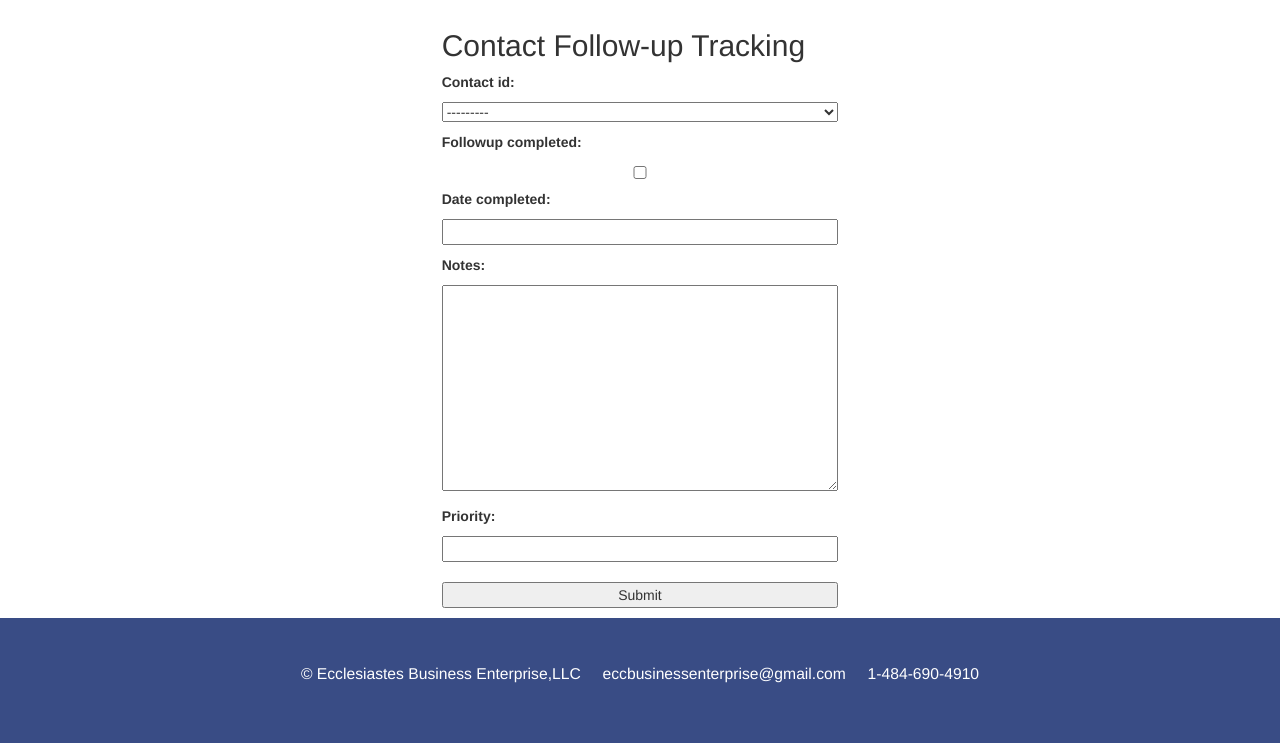
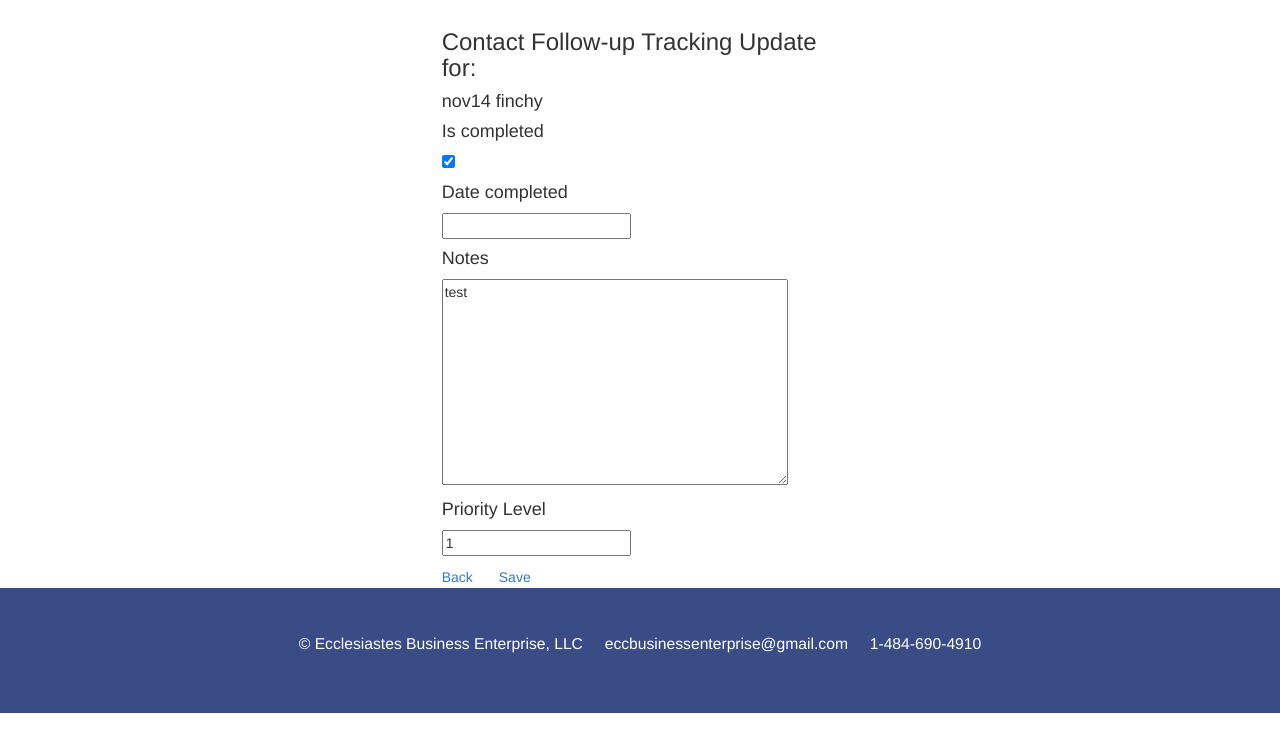
Before and after one commit to shizz0078/ecclesiastes, a Django app: page /followup/edit/2/ in a window 1280 px wide. Shown: the part 51-800 px from the top of the page. Run offline with Django 3.2, Linux system fonts and the light colour scheme; a user stored in the database is signed in; data comes from the database, SQL or seed files in the repository; both versions use the stored data as it was after the commit; some libraries are stand-ins or nearby versions.

Commit message:
as of dec1 midnight

```diff
--- a/ecclesiastes/urls.py
+++ b/ecclesiastes/urls.py
@@ -13,10 +13,13 @@ Including another URLconf
     1. Import the include() function: from django.conf.urls import url, include
     2. Add a URL to urlpatterns:  url(r'^blog/', include('blog.urls'))
 """
-from django.conf.urls import include, url
+from django.conf.urls import url, include
 from django.contrib import admin
 from website import views
 import django.contrib.auth.views
+from django.views.generic import ListView, DetailView
+from website.models import ContactStatus
+from django.contrib.auth.decorators import login_required, permission_required
 
 
 urlpatterns = [
@@ -27,5 +30,11 @@ urlpatterns = [
     url(r'^admin/', admin.site.urls),
     url(r'^accounts/login/', django.contrib.auth.views.login, name='login'),
     url(r'^accounts/logout/', views.logout, name='logout'),
-    url(r'^followup/', views.followup, name='followup')
+    url(r'^followup/(?P<pk>(\d+))/$', views.FollowUpDetailView.as_view(), name='detail'),
+    url(r'^followup/edit/(?P<pk>(\d+))/$', views.FollowUpUpdateView.as_view(), name='edit'),
+    url(r'^followup/$', ListView.as_view(queryset=ContactStatus.objects.all().order_by("id"), template_name='followup/followup.html'),name='followup'),
+
+    #url(r'^followup/', login_required(ListView.as_view(queryset=ContactStatus.objects.all().order_by("id"), template_name='followup/followup.html')))
+    #url(r'^website/followup/', FollowupListView.as_view(), name='contactstatus-list')
+    #url(r'^followup/', views.followup, name='followup')
 ]
--- a/website/models.py
+++ b/website/models.py
@@ -56,5 +56,8 @@ class ContactStatus(models.Model):
 	notes = models.TextField(max_length=500)
 	priority = models.IntegerField()
 
+	def save(self):
+		super(ContactStatus, self).save()
+
 	def __str__(self):
 		return self.contact_id.first_name + " " + self.contact_id.first_name
--- a/website/static/content/site.css
+++ b/website/static/content/site.css
@@ -73,7 +73,7 @@ body{
 }
 
 #navbar li.active a{
-	background-color: #f1c066;
+	background-color: #f1c066; /*f1c066*/
 }
 
 .logo-small {
@@ -152,7 +152,7 @@ body{
 }
 
 .row-color-gold{
-	background-color: #eac383; /*light version of active link color another is edbc6e*/
+	background-color: #eac383; /*light version of active link color another is edbc6e    eac383*/
 }
 
 .row-color-darkPurple{
@@ -248,3 +248,15 @@ body{
 	margin-top:10px;
 	margin-bottom: 10px;
 }
+
+#contact_detail_tbl td a, #contactstatus_form_edit_tbl td a{
+	padding-right: 20px;
+}
+
+.submit_btn_likelink{
+	background: none;
+	text-decoration: none;
+	border:none;
+	cursor: pointer;
+	color:#337ab7;
+}
--- a/website/templates/home/index.html
+++ b/website/templates/home/index.html
@@ -74,7 +74,7 @@
       <!--<p>Lorem ipsum dolor sit amet..</p>-->
     </div>
     <div class="col-sm-6">
-      <span class="glyphicon glyphicon-user logo-small"></span>
+      <a href="#vadmin_asst" class="glyphicon glyphicon-user logo-small"></a>
       <h4>Virtual Administrative Assistance</h4>
       <!--<p>Lorem ipsum dolor sit amet..</p>-->
     </div>
@@ -141,7 +141,7 @@
             <h4 id="smbiz_section" class="col-headers">Small Business/Nonprofit Consultation</h4>
             <p>Following an in-depth consultation meeting to discuss organization goals and current operational procedures, client will receive a written assessment report that outlines recommended steps to effectively implement strategic goals and boost operational efficiency. Our assessment will also identify the tasks that can be delegated to a virtual administrative assistance service to save valuable resources.</p>
           </div>
-            <div class="col-lg-6">
+            <div id="vadmin_asst" class="col-lg-6">
             <h4 class="col-headers">Virtual Administrative Assistance</h4>
             <p>Delegate administrative tasks to our devoted team and access a reliable, efficient resource to handle specific tasks. The time that your organization saves in task delegation frees up resources for serving your clients and community.</p>
           </div>
@@ -158,7 +158,7 @@
           </div>
         <div class="col-lg-8" style="height: 10em;">
        <h2 class="featurette-heading text-center"><span class="font-color-white">Careers</span></h2>
-        <p class="lead">No open positions are available at this time. Check back soon.</p>
+        <p class="lead text-center">No open positions are available at this time. Check back soon.</p>
         </div>
 
         <div class="col-lg-2">
--- a/website/templates/shared/base.html
+++ b/website/templates/shared/base.html
@@ -1,4 +1,3 @@
-
 <!DOCTYPE html>
 <html lang="en">
   <head>
@@ -55,10 +54,7 @@
         </nav>
         <h3 class="text-muted">Ecclesiastes</h3>
       </div>-->
-      {% url '/' as root_url %}
-      {% url 'home' as home_url %}
-      {% url 'contact' as contact_url %}
-      {% url 'knowledge' as knowledge_url %}
+
 
       <nav class="navbar navbar-default navbar-fixed-top navbar-custom">
           <div class="container">
@@ -74,8 +70,9 @@
             </div>
             <div id="navbar" class="navbar-collapse collapse">
               <ul class="nav navbar-nav">
-                <li {% if request.get_full_path == home_url or request.path == '/'%} class="active" {% endif %} ><a href="{% url 'home' %}">Home</a></li>
-                <li {% if request.get_full_path == contact_url %} class="active" {% endif %} ><a href="{% url 'contact' %}">Contact</a></li>
+                <li {% if 'home' in request.path or request.path == '/'%} class="active" {% endif %} ><a href="{% url 'home' %}">Home</a></li>
+                <!--<li {% if request.get_full_path == contact_url %} class="active" {% endif %} ><a href="{% url 'contact' %}">Contact</a></li>-->
+                <li {% if 'contact' in request.path %} class="active" {% endif %} ><a href="{% url 'contact' %}">Contact</a></li>
                 <li class="dropdown">
                   <a href="#" class="dropdown-toggle" data-toggle="dropdown" role="button" aria-haspopup="true" aria-expanded="false">Explore <span class="caret"></span></a>
                   <ul class="dropdown-menu nav-custom-drop">
@@ -97,7 +94,7 @@
                   </ul>
                 </li>
               </ul>
-              <p class="font-color-white navbar-text pull-right ">Welcome {{user.username}}</p>
+              <p class="font-color-white navbar-text pull-right ">{% if user.is_authenticated %} Welcome {{user.username}} {% endif %}</p>
             </div>
 
           </div>
@@ -135,9 +132,8 @@
     {% block content %}
       {% endblock content %}
       <div class="row">
-
         <footer class="col-xs-12 col-md-12 footer text-center">
-          <p>&copy; Ecclesiastes Business Enterprise,LLC &nbsp; &nbsp; eccbusinessenterprise@gmail.com &nbsp; &nbsp; 1-484-690-4910</p>
+          <p>&copy; Ecclesiastes Business Enterprise, LLC &nbsp; &nbsp; eccbusinessenterprise@gmail.com &nbsp; &nbsp; 1-484-690-4910</p>
         </footer>
 
       </div>
--- /dev/null
+++ b/website/templates/website/contactstatus_form.html
@@ -0,0 +1,48 @@
+{% extends "shared/base.html" %}
+
+{% block content %}
+
+
+	<div class="row">
+		<div class="col-sm-4"></div>
+		<div class="col-sm-4">
+
+
+
+				{% if not messages %}
+
+				<form id="contactstatus_form_edit" action=''  method="post" enctype="multipart/form-data">
+					{% csrf_token %}
+					<h3>Contact Follow-up Tracking Update for:</h3>
+					<input type="number" name="contact_id" value="{{ contactstatus.contact_id.id}}" hidden="true">
+					<h4> {{ contactstatus.contact_id}} </h4>
+					<h4>Is completed</h4>
+					<p>{{form.followup_completed}}</p>
+					<h4>Date completed</h4>
+					<p>{{form.date_completed}}</p>
+					<h4>Notes</h4>
+					<p>{{form.notes}}</p>
+					<h4>Priority Level</h4>
+					<p>{{form.priority}}</p>
+					<!--{{form.as_p}}-->
+
+					<table id="contactstatus_form_edit_tbl">
+						<tr>
+							<td><a href="{% url 'followup' %}">Back</a></td>
+
+							<td><input class='submit_btn_likelink' type="submit" value="Save" /></td>
+						</tr>
+					</table>
+
+
+					{% endif %}
+
+				</form>
+		</div>
+		<div class="col-sm-4"></div>
+	</div>
+
+
+
+
+{% endblock %}
--- a/website/views.py
+++ b/website/views.py
@@ -9,6 +9,10 @@ from  django.contrib import messages
 from django.contrib import auth
 from django.template.context_processors import csrf
 from django.contrib.auth.decorators import login_required
+from django.views.generic.edit import CreateView
+from django.views.generic.list import ListView
+from django.views import generic
+from django.core.urlresolvers import reverse_lazy
 
 # Create your views here.
 def index(request):
@@ -47,7 +51,50 @@ def logout(request):
 	#return render(request, 'registration/logout.html')
 	#return render(request, 'logout/index.html')
 
-@login_required#(login_url="login/")
+@login_required(login_url="login/")
 def followup(request):
 	followup_on_contacts = ContactStatusForm(request.POST or None)
-	return render(request, "followup/index.html", {'followup_on_contacts':followup_on_contacts})
+	if followup_on_contacts.is_valid():
+		save_it = followup_on_contacts.save(commit = False)
+		save_it.save()
+		followup_on_contacts = ContactStatusForm()
+		messages.success(request, 'Follow details have been saved')
+		return render(request, "followup/followup.html",{'followup_on_contacts':followup_on_contacts})
+	return render(request, "followup/followup.html", {'followup_on_contacts':followup_on_contacts})
+
+class FollowUpDetailView(generic.DetailView):
+	model = ContactStatus
+	template_name = "followup/detail.html"
+
+class FollowUpUpdateView(generic.edit.UpdateView):
+	model = ContactStatus
+	fields = ['contact_id', 'followup_completed', 'date_completed', 'notes', 'priority']
+	success_url = reverse_lazy('home')
+	#success_url = "/index.html"
+	#template_name = "followup/edit.html"
+
+
+class FollowUpEditView(generic.edit.FormView):
+	form_class = ContactStatusForm
+	template_name = "followup/edit.html"
+	success_url = "/index.html"
+	def form_valid(self, form):
+		form.save()
+		return super(FollowUpEditView, self).form_valid(form)
+
+#@login_required#(login_url="login/")
+#def followup(request):
+#	followup_on_contacts = ContactStatusForm(request.POST or None)
+#	if followup_on_contacts.is_valid():
+#		save_it = followup_on_contacts.save(commit = False)
+#		save_it.save()
+#		followup_on_contacts = ContactStatusForm()
+#		messages.success(request, 'Follow details have been saved')
+#		return render(request, "followup/index.html",{'followup_on_contacts':followup_on_contacts})
+#	return render(request, "followup/index.html", {'followup_on_contacts':followup_on_contacts})
+
+#class FollowupListView(ListView):
+#	model = ContactStatus
+#	def get_context_data(self, **kwargs):
+#		context = super(FollowupListView, self).get_context_data(**kwargs)
+#		return context
```
Also changed, not shown: website/templates/followup/contactstatus_form.html (added, +41 -0 lines), website/templates/followup/detail.html (added, +38 -0 lines), website/templates/followup/edit.html (added, +41 -0 lines), website/templates/followup/followup.html (added, +13 -0 lines), db.sqlite3, 3 other files.
